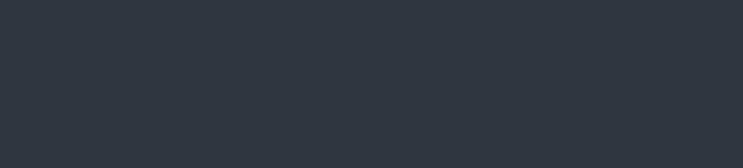
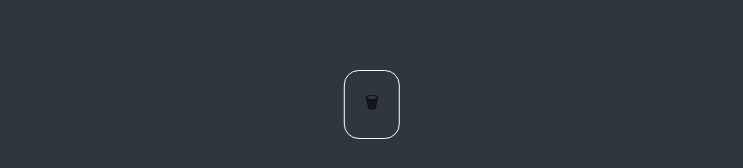
Before and after one commit to tlsgmltjd/Trello-app, a React (Vite) app: page / in a window 1280 px wide. Shown: the part 629-797 px from the top of the page, without its empty margins (268-1011 px from the left). Built offline with nearby package versions, Linux system fonts and the light colour scheme.

Commit message:
Add Trashcan

```diff
--- a/src/App.tsx
+++ b/src/App.tsx
@@ -1,8 +1,9 @@
 import { DragDropContext, DropResult } from "react-beautiful-dnd";
 import { useRecoilState } from "recoil";
 import styled from "styled-components";
-import { ITodo, toDoState } from "./atoms";
+import { toDoState } from "./atoms";
 import Board from "./Components/Board";
+import Trashcan from "./Components/Trashcan";
 
 const Container = styled.div`
   background: ${(props) => props.theme.bgColor};
@@ -29,8 +30,23 @@ export default function App() {
   const [toDos, setToDos] = useRecoilState(toDoState);
 
   const onDragEnd = (info: DropResult) => {
-    const { draggableId, destination, source } = info;
+    const { destination, source } = info;
+
     if (!destination) return;
+
+    if (destination?.droppableId === "trashcan") {
+      // remove item
+      setToDos((allBoards) => {
+        const sourceCopy = [...allBoards[source.droppableId]];
+        sourceCopy.splice(source.index, 1);
+
+        return {
+          ...allBoards,
+          [source.droppableId]: sourceCopy,
+        };
+      });
+    }
+
     if (destination?.droppableId === source.droppableId) {
       // same board movement
       setToDos((allBoards) => {
@@ -43,7 +59,10 @@ export default function App() {
       });
     }
 
-    if (destination?.droppableId !== source.droppableId) {
+    if (
+      destination?.droppableId !== source.droppableId &&
+      !(destination?.droppableId === "trashcan")
+    ) {
       // cross board movement
       setToDos((allBoards) => {
         const sourceCopy = [...allBoards[source.droppableId]];
@@ -60,6 +79,7 @@ export default function App() {
       });
     }
   };
+
   return (
     <DragDropContext onDragEnd={onDragEnd}>
       <Container>
@@ -68,6 +88,7 @@ export default function App() {
             {Object.keys(toDos).map((boardId) => (
               <Board boardId={boardId} key={boardId} toDos={toDos[boardId]} />
             ))}
+            <Trashcan />
           </Boards>
         </Wrapper>
       </Container>
--- /dev/null
+++ b/src/Components/Trashcan.tsx
@@ -0,0 +1,40 @@
+import { Droppable } from "react-beautiful-dnd";
+import styled from "styled-components";
+
+const Wrapper = styled.div`
+  min-height: 10px;
+  min-width: 20px;
+  background-color: rgba(0, 0, 0, 0);
+  border: 1px solid white;
+  border-radius: 15px;
+  position: fixed;
+  bottom: 2rem;
+  left: 50%;
+  transform: translateX(-50%);
+  cursor: pointer;
+  transition: all 0.3s ease;
+
+  &:hover {
+    background-color: rgba(255, 255, 255, 0.1);
+    transition: all 0.3s ease;
+  }
+`;
+
+const Area = styled.div`
+  padding: 20px;
+`;
+
+export default function Trashcan() {
+  return (
+    <Wrapper>
+      <Droppable droppableId="trashcan">
+        {(provider) => (
+          <Area ref={provider.innerRef} {...provider.droppableProps}>
+            {provider.placeholder}
+            🗑
+          </Area>
+        )}
+      </Droppable>
+    </Wrapper>
+  );
+}
```
